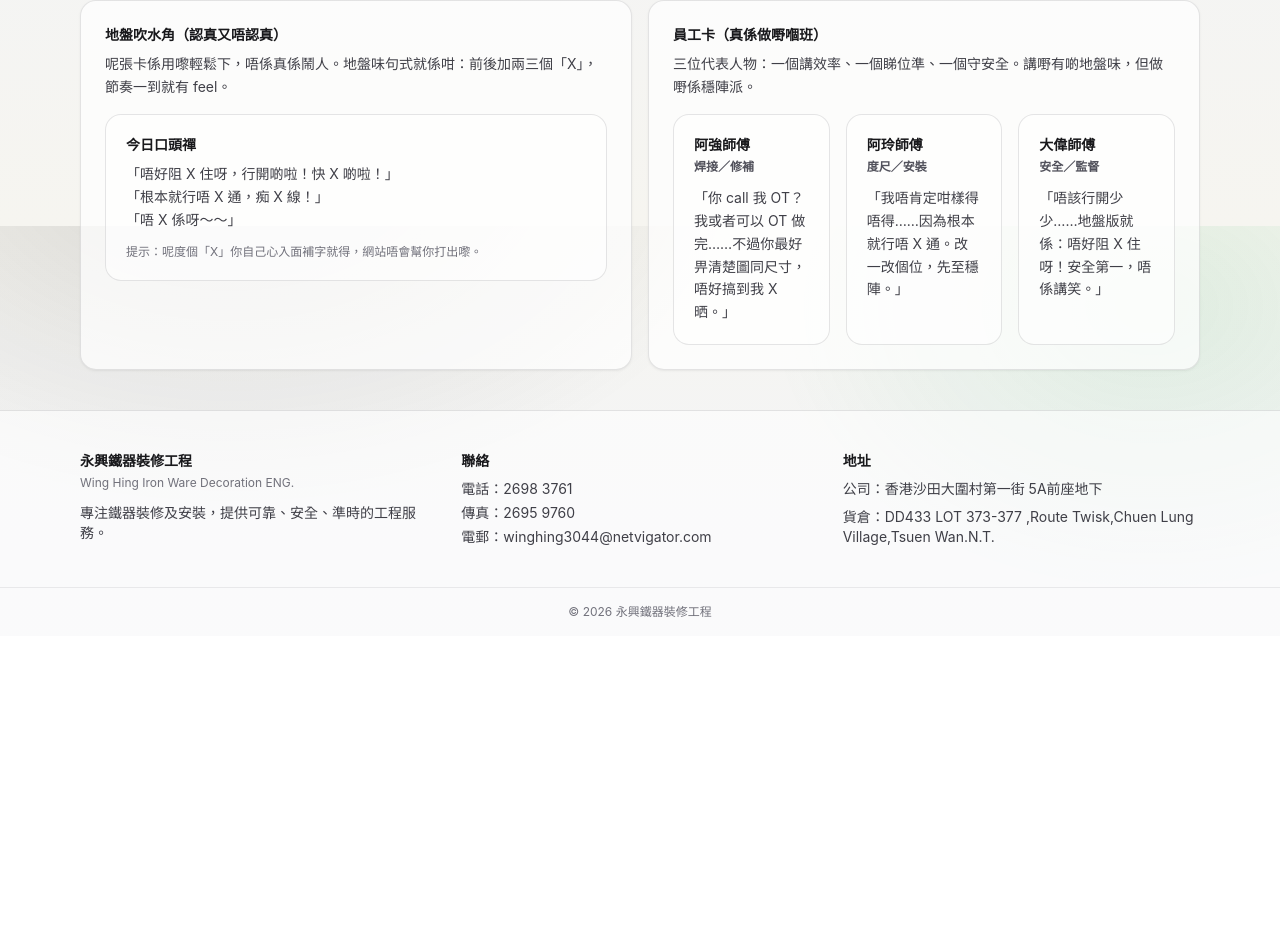
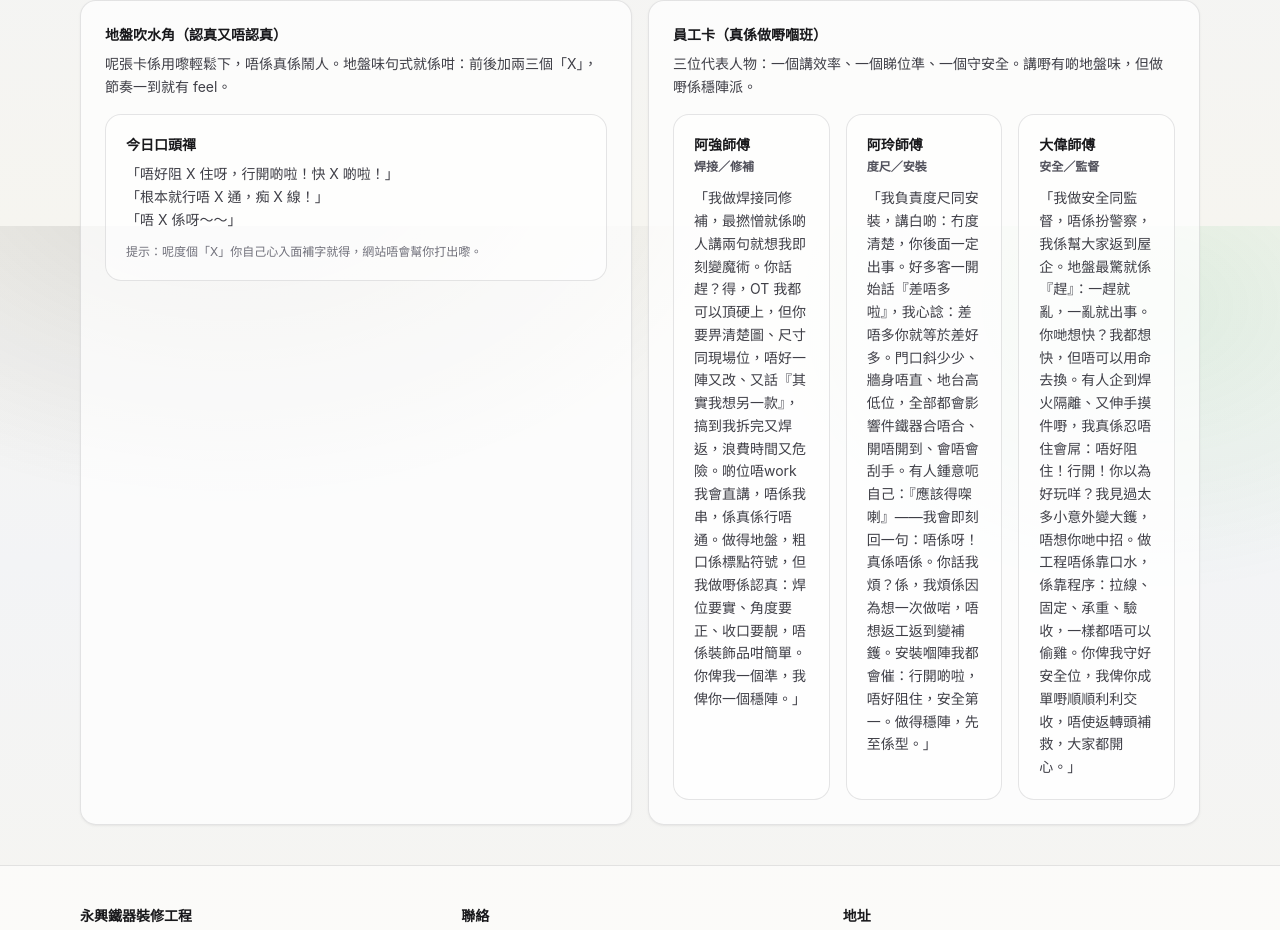
Before and after one commit to koknovem/winghing_web, a React (Vite) app: page /#/ in a window 1280 px wide. Shown: the part 2174-3104 px from the top of the page. Before the commit the page ends 2810 px from the top, so only its background shows below. Built offline with nearby package versions, Linux system fonts and the light colour scheme.

Commit message:
Expand employee speeches
Made-with: Cursor

```diff
--- a/src/pages/Home.tsx
+++ b/src/pages/Home.tsx
@@ -158,17 +158,20 @@ export function Home() {
               {
                 name: '阿強師傅',
                 role: '焊接／修補',
-                line: '「你 call 我 OT？我或者可以 OT 做完……不過你最好畀清楚圖同尺寸，唔好搞到我 X 晒。」',
+                line:
+                  '「我做焊接同修補，最撚憎就係啲人講兩句就想我即刻變魔術。你話趕？得，OT 我都可以頂硬上，但你要畀清楚圖、尺寸同現場位，唔好一陣又改、又話『其實我想另一款』，搞到我拆完又焊返，浪費時間又危險。啲位唔work我會直講，唔係我串，係真係行唔通。做得地盤，粗口係標點符號，但我做嘢係認真：焊位要實、角度要正、收口要靚，唔係裝飾品咁簡單。你俾我一個準，我俾你一個穩陣。」',
               },
               {
                 name: '阿玲師傅',
                 role: '度尺／安裝',
-                line: '「我唔肯定咁樣得唔得……因為根本就行唔 X 通。改一改個位，先至穩陣。」',
+                line:
+                  '「我負責度尺同安裝，講白啲：冇度清楚，你後面一定出事。好多客一開始話『差唔多啦』，我心諗：差唔多你就等於差好多。門口斜少少、牆身唔直、地台高低位，全部都會影響件鐵器合唔合、開唔開到、會唔會刮手。有人鍾意呃自己：『應該得㗎喇』——我會即刻回一句：唔係呀！真係唔係。你話我煩？係，我煩係因為想一次做啱，唔想返工返到變補鑊。安裝嗰陣我都會催：行開啲啦，唔好阻住，安全第一。做得穩陣，先至係型。」',
               },
               {
                 name: '大偉師傅',
                 role: '安全／監督',
-                line: '「唔該行開少少……地盤版就係：唔好阻 X 住呀！安全第一，唔係講笑。」',
+                line:
+                  '「我做安全同監督，唔係扮警察，我係幫大家返到屋企。地盤最驚就係『趕』：一趕就亂，一亂就出事。你哋想快？我都想快，但唔可以用命去換。有人企到焊火隔離、又伸手摸件嘢，我真係忍唔住會屌：唔好阻住！行開！你以為好玩咩？我見過太多小意外變大鑊，唔想你哋中招。做工程唔係靠口水，係靠程序：拉線、固定、承重、驗收，一樣都唔可以偷雞。你俾我守好安全位，我俾你成單嘢順順利利交收，唔使返轉頭補救，大家都開心。」',
               },
             ].map((p) => (
               <div
```
